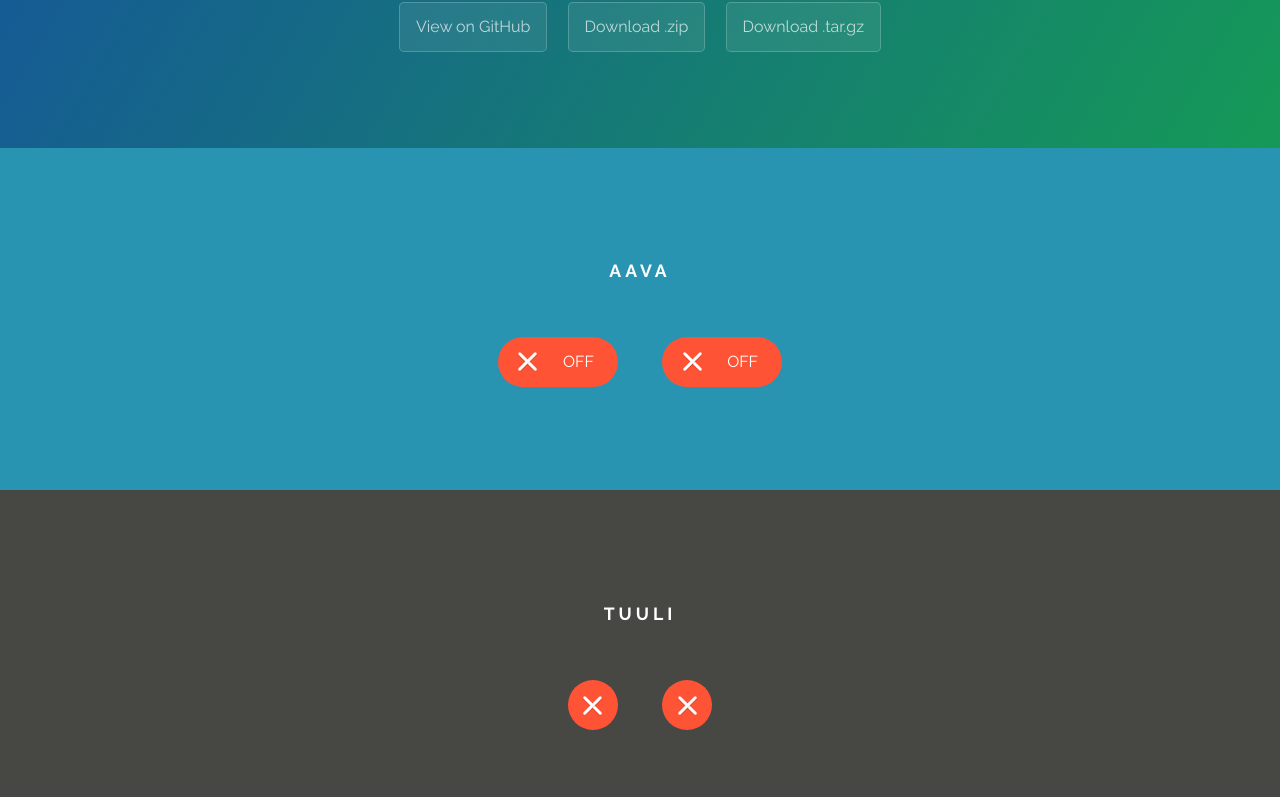
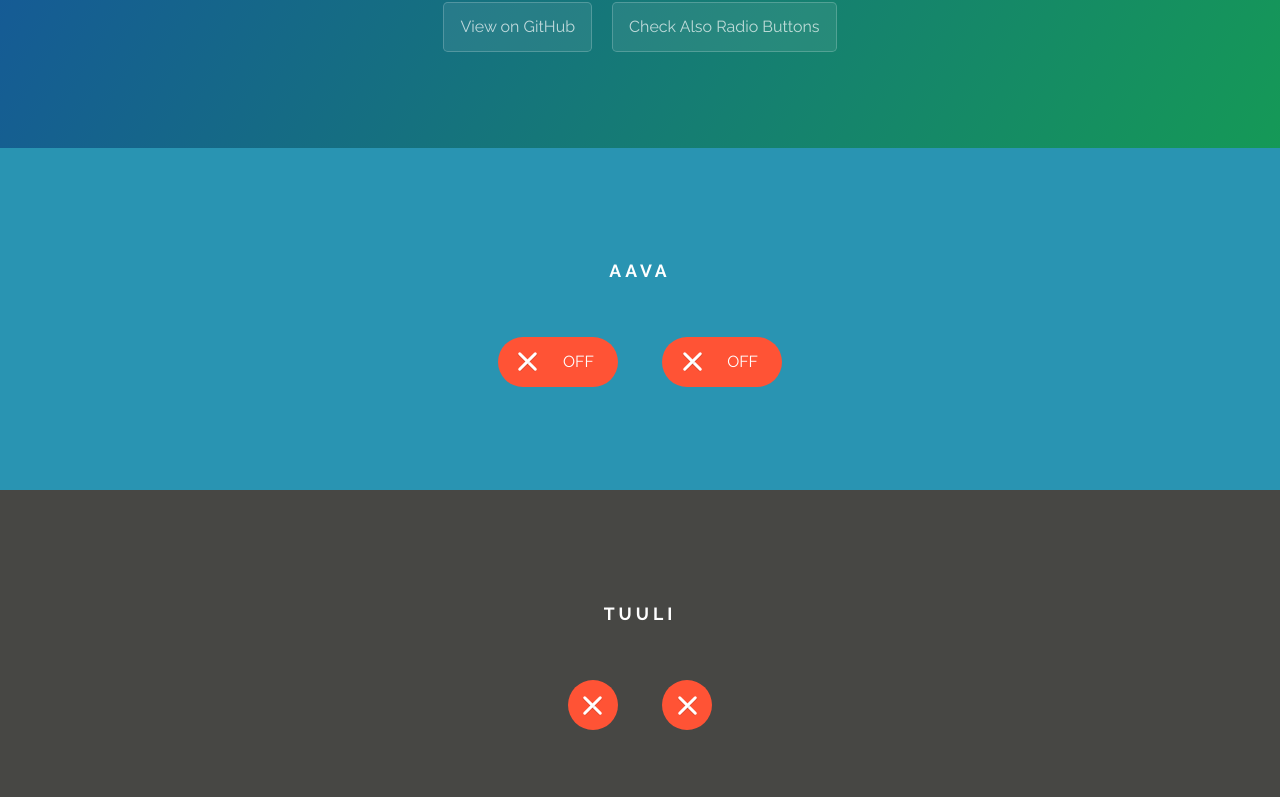
Before and after one commit to ispal/CssCheckbox, a plain HTML site: page index.html in a window 1280 px wide. Shown: the part 158-955 px from the top of the page. Drawn offline with Linux system fonts and the light colour scheme.

Commit message:
Cross-linking

```diff
--- a/index.html
+++ b/index.html
@@ -14,8 +14,7 @@
     <section class="page-header">
       <h1 class="project-name">CSS Only Checkbox Inspiration</h1>
       <a href="https://github.com/ispal/CssCheckbox" class="btn">View on GitHub</a>
-      <a href="https://github.com/ispal/CssCheckbox/zipball/master" class="btn">Download .zip</a>
-      <a href="https://github.com/ispal/CssCheckbox/tarball/master" class="btn">Download .tar.gz</a>
+      <a href="https://ispal.github.io/CssRadioButtons/" class="btn">Check Also Radio Buttons</a>
     </section>
     <div class="container">
         <section class="section section--aava">
```
